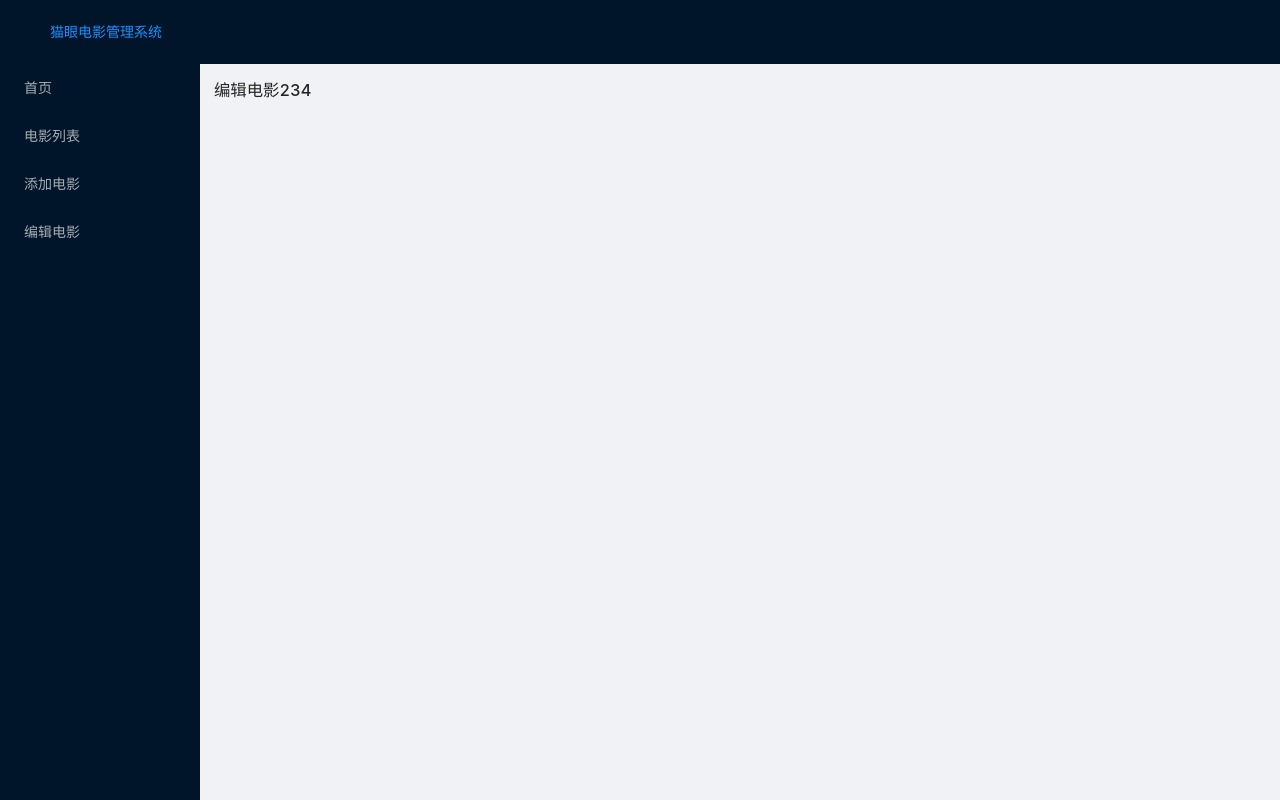
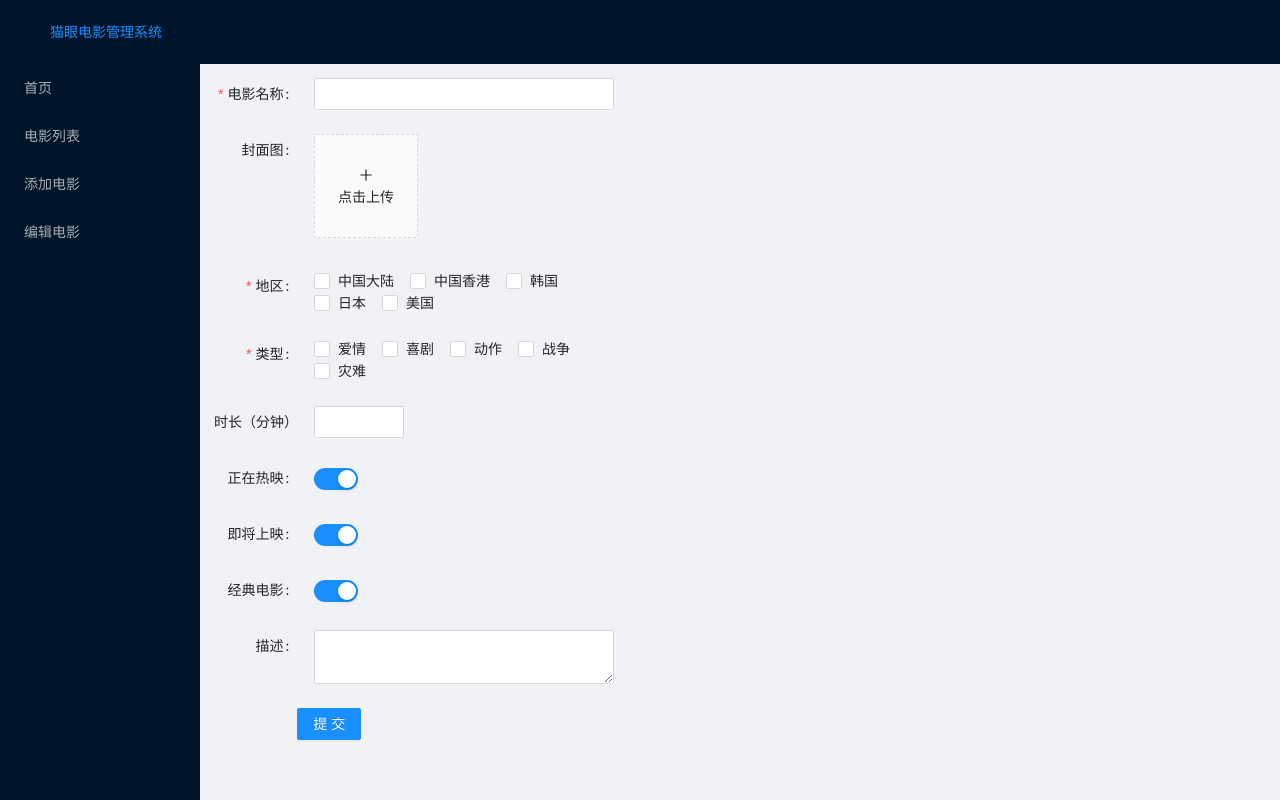
Before and after one commit to guangheyang/TypeScript-Moviesys, a React (Create React App) app in the folder client/: page /movie/edit/234 in a window 1280 px wide. Built offline with nearby package versions, Linux system fonts and the light colour scheme.

Commit message:
添加表单组件

```diff
--- a/client/package.json
+++ b/client/package.json
@@ -14,6 +14,7 @@
     "@types/react-router-dom": "^5.3.2",
     "antd": "^4.17.2",
     "axios": "^0.24.0",
+    "class-transformer": "^0.5.1",
     "react": "^17.0.2",
     "react-dom": "^17.0.2",
     "react-router": "^5.1.0",
@@ -22,6 +23,7 @@
     "redux": "^4.1.2",
     "redux-logger": "^3.0.6",
     "redux-thunk": "^2.4.1",
+    "reflect-metadata": "^0.1.13",
     "typescript": "^4.1.2",
     "web-vitals": "^1.0.1"
   },
--- a/client/src/components/ImageUpload.tsx
+++ b/client/src/components/ImageUpload.tsx
@@ -6,7 +6,7 @@ import { IResponseError, IResponstData } from "../services/CommonTypes";
 
 interface IImageUploadProps {
   curImageUrl?: string
-  onChange: (imageUrl: string) => void
+  onChange?: (imageUrl: string) => void
 }
 interface IShowState {
   showModal: boolean
@@ -53,8 +53,9 @@ export default class extends React.Component<IImageUploadProps, IShowState> {
     if (resp.err) {
       message.error('上传失败')
     } else {
-      console.log(resp.data, 'data')
-      this.props.onChange(resp.data!)
+      if(this.props.onChange) {
+        this.props.onChange(resp.data!)
+      }
     }
   }
 
@@ -69,7 +70,11 @@ export default class extends React.Component<IImageUploadProps, IShowState> {
           fileList={this.getFileList()}
           customRequest={this.handleRequest.bind(this)}
           onRemove={
-            () => { this.props.onChange('') }
+            () => {
+              if(this.props.onChange) {
+                this.props.onChange('')
+              }
+            }
           }
           onPreview={
             () => {
--- /dev/null
+++ b/client/src/components/MovieForm.tsx
@@ -0,0 +1,103 @@
+import { Button, Checkbox, Form, Input, InputNumber, message, Switch } from "antd";
+import React from "react";
+import { RouteComponentProps, withRouter } from "react-router";
+import { IMovie } from "../services/MovieService";
+import ImageUpload from "./ImageUpload";
+import "reflect-metadata"
+
+const AllAreas: { label: string, value: string }[] = [
+  { label: '中国大陆', value: '中国大陆' },
+  { label: '中国香港', value: '中国香港' },
+  { label: '韩国', value: '韩国' },
+  { label: '日本', value: '日本' },
+  { label: '美国', value: '美国' }
+];
+const AllTypes: { label: string, value: string }[] = [
+  { label: '爱情', value: '爱情' },
+  { label: '喜剧', value: '喜剧' },
+  { label: '动作', value: '动作' },
+  { label: '战争', value: '战争' },
+  { label: '灾难', value: '灾难' }
+];
+
+
+interface IFormProp {
+  onSubmit: (movie: IMovie) => Promise<boolean>
+  onSuccessCallback: () => void
+}
+class MovieForm extends React.Component<IFormProp> {
+  state = {
+    image: ''
+  }
+  async onFinish(values: IMovie) {
+    values.poster = this.state.image
+    const res = await this.props.onSubmit(values)
+    if (res) {
+      message.success('提交成功', 1, () => {
+        console.log('over')
+        this.props.onSuccessCallback()
+      })
+    } else {
+      message.error('提交失败')
+    }
+    return res
+  };
+  onFinishFailed(errorInfo: any) {
+    console.log('Failed:', errorInfo);
+  };
+  render() {
+    const normFile = (newUrl: string) => {
+      console.log('Upload event:', newUrl);
+      this.setState({
+        image: newUrl
+      })
+      console.log(this)
+    };
+    return (
+      <Form
+        labelCol={{ span: 5 }}
+        wrapperCol={{ span: 20, offset: 1 }}
+        style={{ width: '400px' }}
+        onFinish={this.onFinish.bind(this)}
+        onFinishFailed={this.onFinishFailed.bind(this)}
+      >
+        <Form.Item label="电影名称" name="name" rules={[{ required: true, message: '请填写电影名称' }]}>
+          <Input></Input>
+        </Form.Item>
+        <Form.Item label="封面图" name="poster" valuePropName="poster" getValueFromEvent={normFile}>
+          <ImageUpload curImageUrl={this.state.image} />
+        </Form.Item>
+        <Form.Item label="地区" name="areas" rules={[{ required: true, message: '请选择地区' }]}>
+          <Checkbox.Group
+            options={AllAreas}
+          ></Checkbox.Group>
+        </Form.Item>
+        <Form.Item label="类型" name="types" rules={[{ required: true, message: '请选择类型' }]}>
+          <Checkbox.Group
+            options={AllTypes}
+          ></Checkbox.Group>
+        </Form.Item>
+        <Form.Item label="时长（分钟）" rules={[{ required: true, message: '请填写时长' }]}>
+          <InputNumber min={1} step={10} />
+        </Form.Item>
+        <Form.Item label="正在热映" name="isHot">
+          <Switch defaultChecked />
+        </Form.Item>
+        <Form.Item label="即将上映" name="isComing">
+          <Switch defaultChecked />
+        </Form.Item>
+        <Form.Item label="经典电影" name="isClassic">
+          <Switch defaultChecked />
+        </Form.Item>
+        <Form.Item label="描述" name="description">
+          <Input.TextArea />
+        </Form.Item>
+        <Form.Item labelCol={{ span: 5 }} wrapperCol={{ span: 20, offset: 5 }}>
+          <Button type="primary" htmlType="submit">提交</Button>
+        </Form.Item>
+      </Form>
+    )
+  }
+}
+
+export default MovieForm
--- a/client/src/index.css
+++ b/client/src/index.css
@@ -28,3 +28,6 @@ code {
   overflow-y: scroll;
   height: calc(100vh - 64px);
 }
+.container .main::-webkit-scrollbar {
+  display: none;
+}
--- a/client/src/pages/movie/EditMovie.tsx
+++ b/client/src/pages/movie/EditMovie.tsx
@@ -1,5 +1,6 @@
 import React from "react";
 import { RouteComponentProps } from "react-router";
+import MovieForm from "../../components/MovieForm";
 
 interface IParams {
   id: string
@@ -8,9 +9,15 @@ interface IParams {
 export default class extends React.Component<RouteComponentProps<IParams>> {
   render() {
     return (
-      <h1>
-        编辑电影{this.props.match.params.id}
-      </h1>
+      <MovieForm onSubmit={async (movie) => {
+        return true
+      }}
+      onSuccessCallback={
+        () => {
+          console.log('aa')
+          this.props.history.push('/movie')
+        }
+      }></MovieForm>
     )
   }
 }
```
Also changed, not shown: 1 other file (tests, documents, lock files or other folders).
